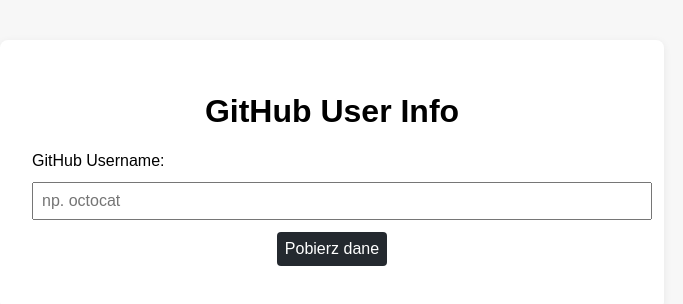
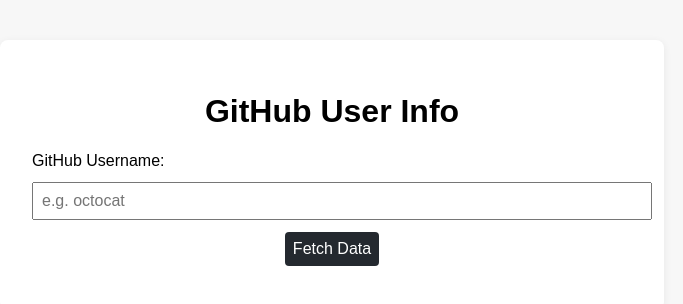
Before and after one commit to bituzin/Gitstat, a React (Vite) app in the folder frontend/: page / in a window 1280 px wide. Shown: the top 304 px of the page, without its empty margins (308-991 px from the left). Built offline with nearby package versions, Linux system fonts and the light colour scheme.

Commit message:
chore: change UI language to English

```diff
--- a/frontend/App.jsx
+++ b/frontend/App.jsx
@@ -27,7 +27,7 @@
           onChange={setUsername}
           onSelect={handleSelect}
         />
-        <button type="submit">Pobierz dane</button>
+        <button type="submit">Fetch Data</button>
       </form>
       {submitted && <GithubStats username={username} />}
     </div>
--- a/frontend/components/GithubAutocomplete.jsx
+++ b/frontend/components/GithubAutocomplete.jsx
@@ -42,11 +42,11 @@
         type="text"
         value={value}
         onChange={handleInput}
-        placeholder="np. octocat"
+        placeholder="e.g. octocat"
         autoComplete="off"
         style={{ width: "100%" }}
       />
-      {loading && <div className="loading">Ładowanie...</div>}
+      {loading && <div className="loading">Loading...</div>}
       {suggestions.length > 0 && (
         <ul style={{
           position: "absolute",
--- a/frontend/components/GithubStats.jsx
+++ b/frontend/components/GithubStats.jsx
@@ -65,7 +65,7 @@
     fetchData();
   }, [username]);
 
-  if (loading) return <div className="loading">Ładowanie danych użytkownika...</div>;
+  if (loading) return <div className="loading">Loading user data...</div>;
   if (error) return <div className="error">{username}: {error}</div>;
   if (!stats) return null;
 
@@ -89,7 +89,7 @@
           </tr>
         </tbody>
       </table>
-      <h3>Ostatnie PR i commity użytkownika</h3>
+      <h3>Latest PRs and commits</h3>
       <table style={{ width: "100%", borderCollapse: "collapse", textAlign: "center" }}>
         <thead>
           <tr>
```
